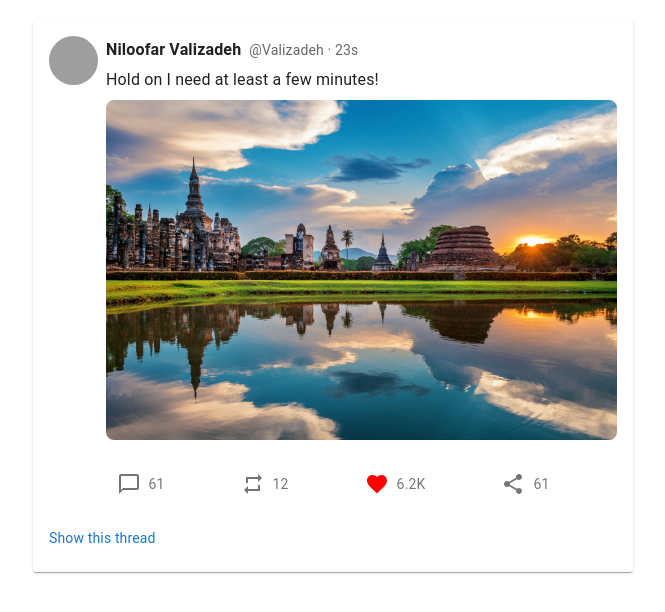
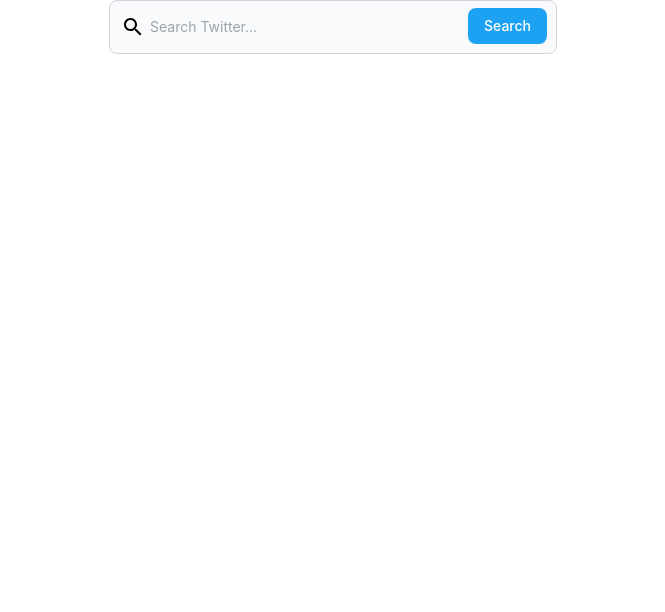
Before and after one commit to niloofarvalizadeh/twitter-clone, a React (Create React App) app: page /bookmarks in a window 1280 px wide. Shown: the top 612 px of the page, without its empty margins (307-972 px from the left). Built offline with nearby package versions, Linux system fonts and the light colour scheme; grey boxes are pictures that could not be loaded.

Commit message:
add search bar

```diff
--- a/src/App.js
+++ b/src/App.js
@@ -15,6 +15,7 @@ import { useState } from 'react';
 import Tweet from './component/Tweet';
 import Tweetbox from './component/Tweetbox';
 import TweetActions from './component/TweetActions';
+import SearchBar from './component/SearchBar';
 
 
 // function App() {
@@ -63,7 +64,7 @@ import TweetActions from './component/TweetActions';
 
 function App() {
 
-  const [currentComponent, setCurrentComponent] = useState('Tweet');
+  const [currentComponent, setCurrentComponent] = useState('SearchBar');
   return (
     <div>
       {currentComponent === 'Feed' && <Feed />}
@@ -79,6 +80,7 @@ function App() {
       {currentComponent === 'UserProfile' && <UserProfile />}
       {currentComponent === 'Tweet' && <Tweet />}
       {currentComponent === 'TweetActions' && <TweetActions />}
+      {currentComponent === 'SearchBar' && <SearchBar />}
 
 
 
--- /dev/null
+++ b/src/component/SearchBar.js
@@ -0,0 +1,39 @@
+import React from 'react';
+import { SearchOutlined } from '@mui/icons-material';
+
+function SearchBar() {
+    return (
+        <form className="max-w-md mx-auto">
+            <label for="default-search" className="mb-2 text-sm font-medium text-gray-900 sr-only dark:text-white">Search</label>
+            <div className="relative rounded-lg">
+
+                {/* Search Icon */}
+                <div className="absolute inset-y-0 start-0 flex items-center ps-3 pointer-events-none">
+                    <SearchOutlined className='h-[19px] w-[19px]'></SearchOutlined>
+
+                </div>
+
+                {/* Search field */}
+
+                <input type="search" id="default-search" className="block w-full focus:outline-none
+                p-4 ps-10 text-sm text-gray-900 border border-gray-300
+                rounded-lg bg-gray-50 focus:ring-blue-500 focus:border-Primary-Blue
+                dark:bg-gray-700 dark:border-gray-600 dark:placeholder-gray-400
+                dark:text-white dark:focus:ring-blue-500 dark:focus:border-blue-500"
+                    placeholder="Search Twitter..." required />
+
+
+            {/* Search buttom */}
+            <button type="submit" className="text-white absolute end-2.5 bottom-2.5
+         bg-Primary-Blue hover:bg-blue-800 focus:ring-4 focus:outline-none
+          focus:ring-blue-300 font-medium rounded-lg text-sm px-4 py-2
+           dark:bg-blue-600 dark:hover:bg-blue-700 dark:focus:ring-blue-800">
+                Search
+            </button>
+        </div>
+        </form >
+    )
+}
+
+
+export default SearchBar;
--- a/src/style/main.css
+++ b/src/style/main.css
@@ -72,10 +72,12 @@
     outline: none
 }
 
-/* .profile-info{
-margin-top: 80px;
-padding: 20px;
-} */
+.search-field{
+    display: block;
+    width: '100%';
+    padding: '16px';
+
+}
 
 .profile-stats{
     display: flex;
```
